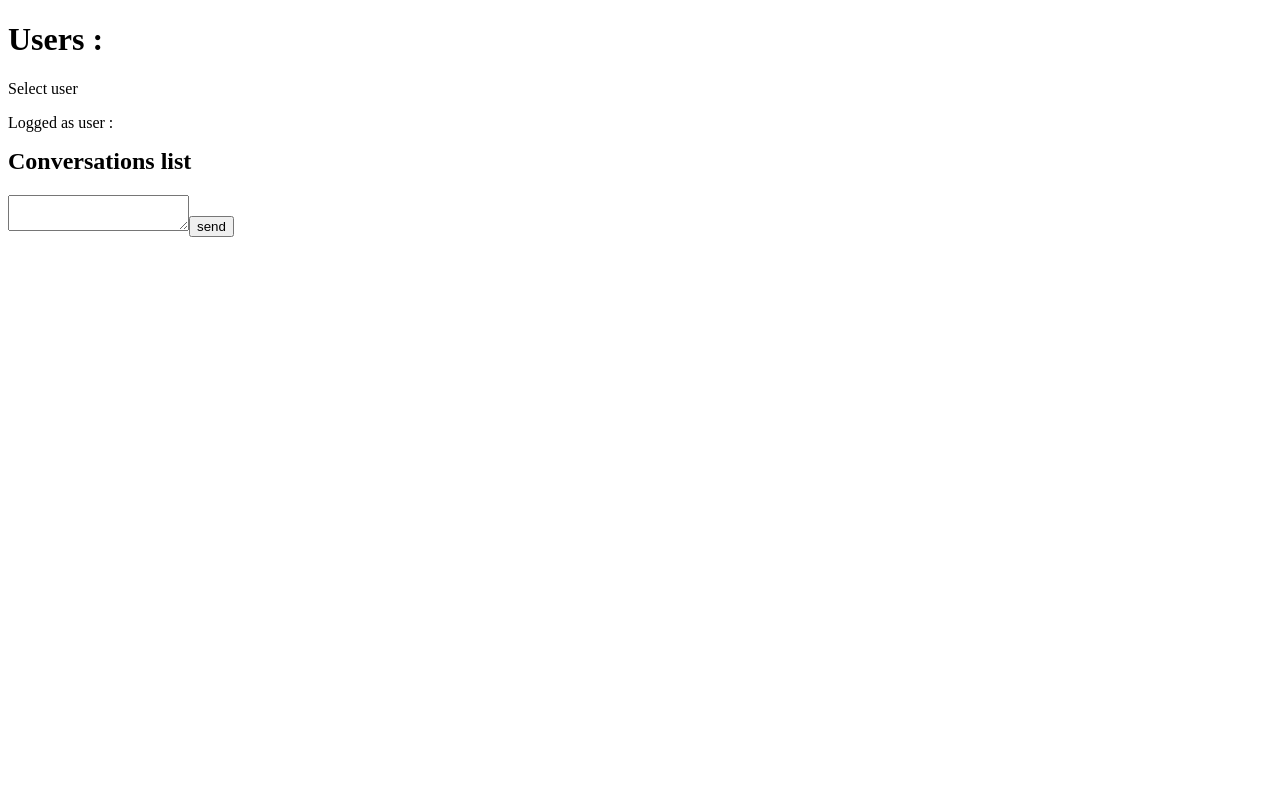
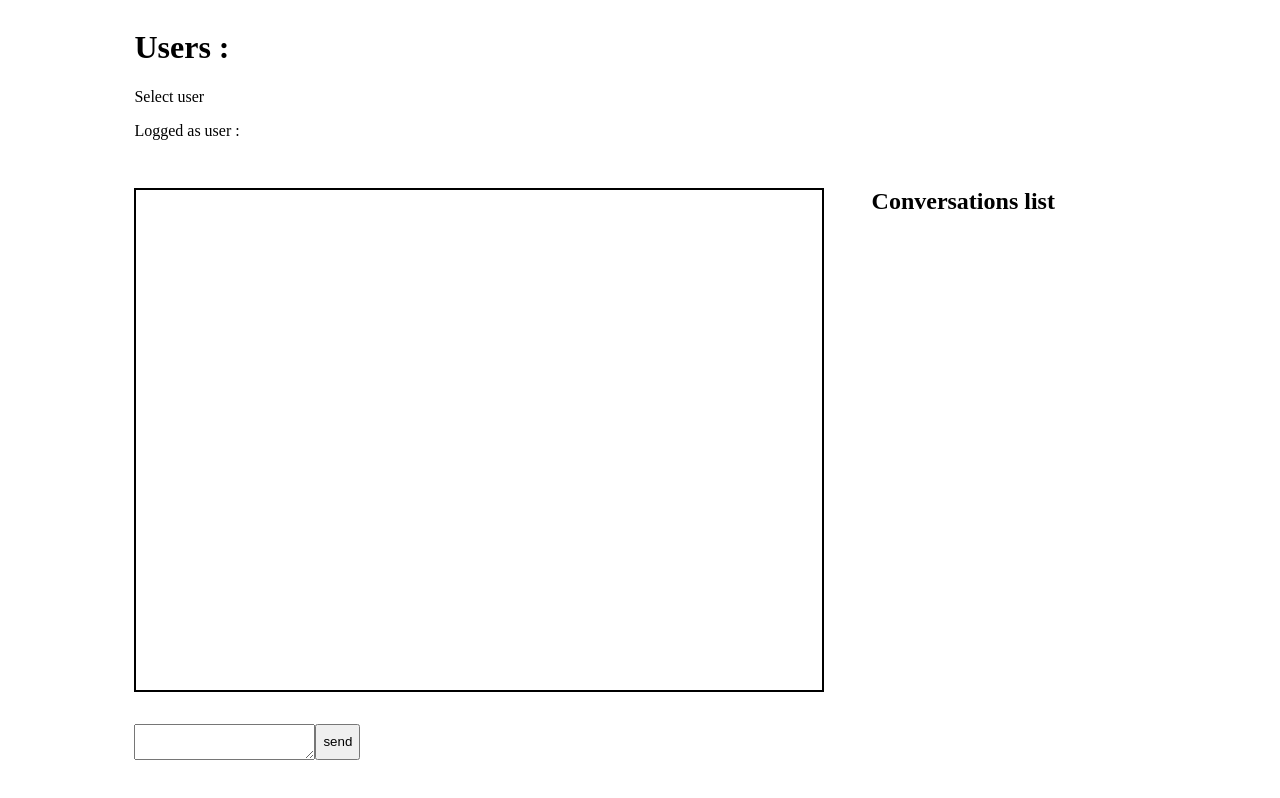
Before and after one commit to rayanadir/poc_13, an Angular app in the folder client/: page / in a window 1280 px wide. Built offline with nearby package versions, Linux system fonts and the light colour scheme.

Commit message:
add style

```diff
--- a/client/src/app/app.component.scss
+++ b/client/src/app/app.component.scss
@@ -0,0 +1,40 @@
+main{
+    width: 80%;
+    margin: auto;
+    display: flex;
+    flex-direction: column;
+    row-gap: 2rem;
+}
+
+.conversations{
+    display: flex;
+    flex-direction: row-reverse;
+    justify-content: space-between;
+    column-gap: 3rem;
+}
+
+.conversation{
+    width: 100%;
+    border: 2px solid black;
+    height: 500px;
+}
+
+.conversations_title_list{
+    width: 40%;
+}
+
+.conversation_list{
+    display: flex;
+    flex-direction: column;
+    row-gap: 1rem;
+}
+
+.chat{
+    padding: 3px 1rem;
+}
+
+.input_send{
+    display: flex;
+    flex-direction: row;
+    width: 50%;
+}
```
